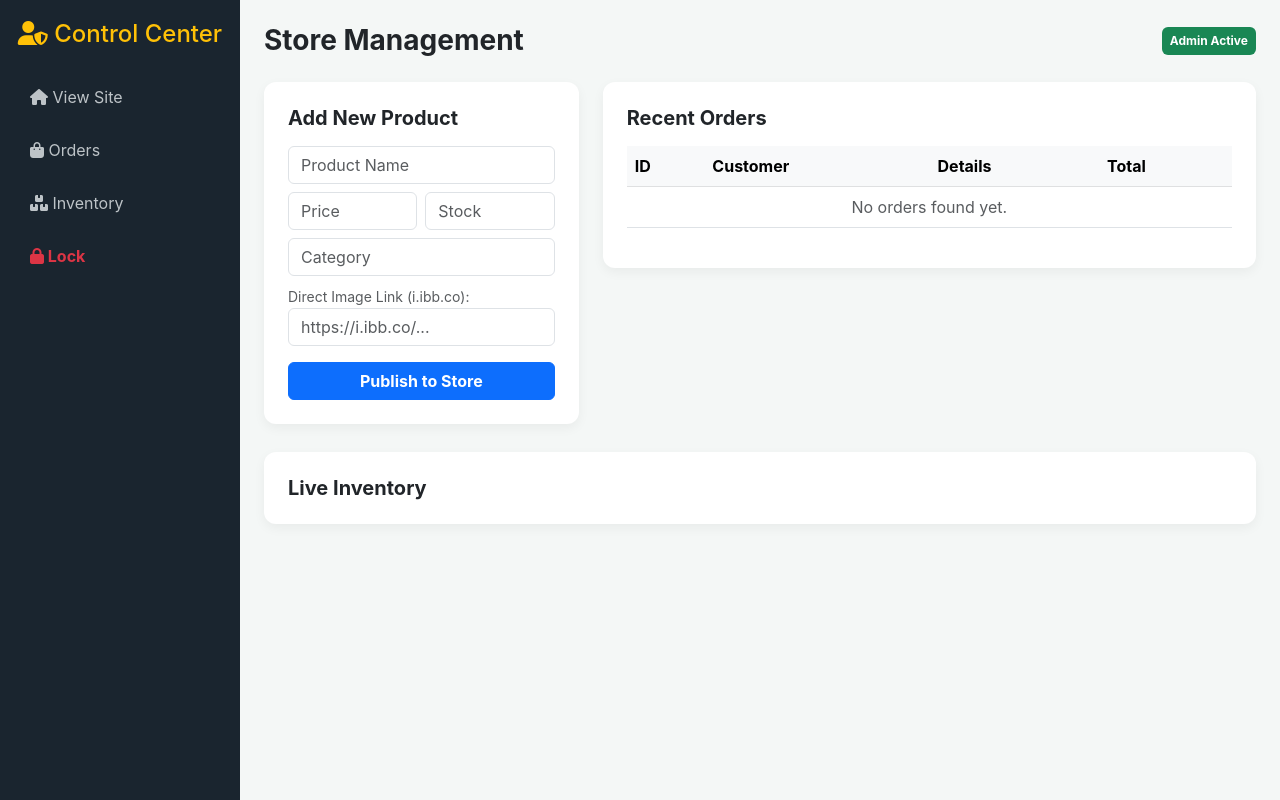
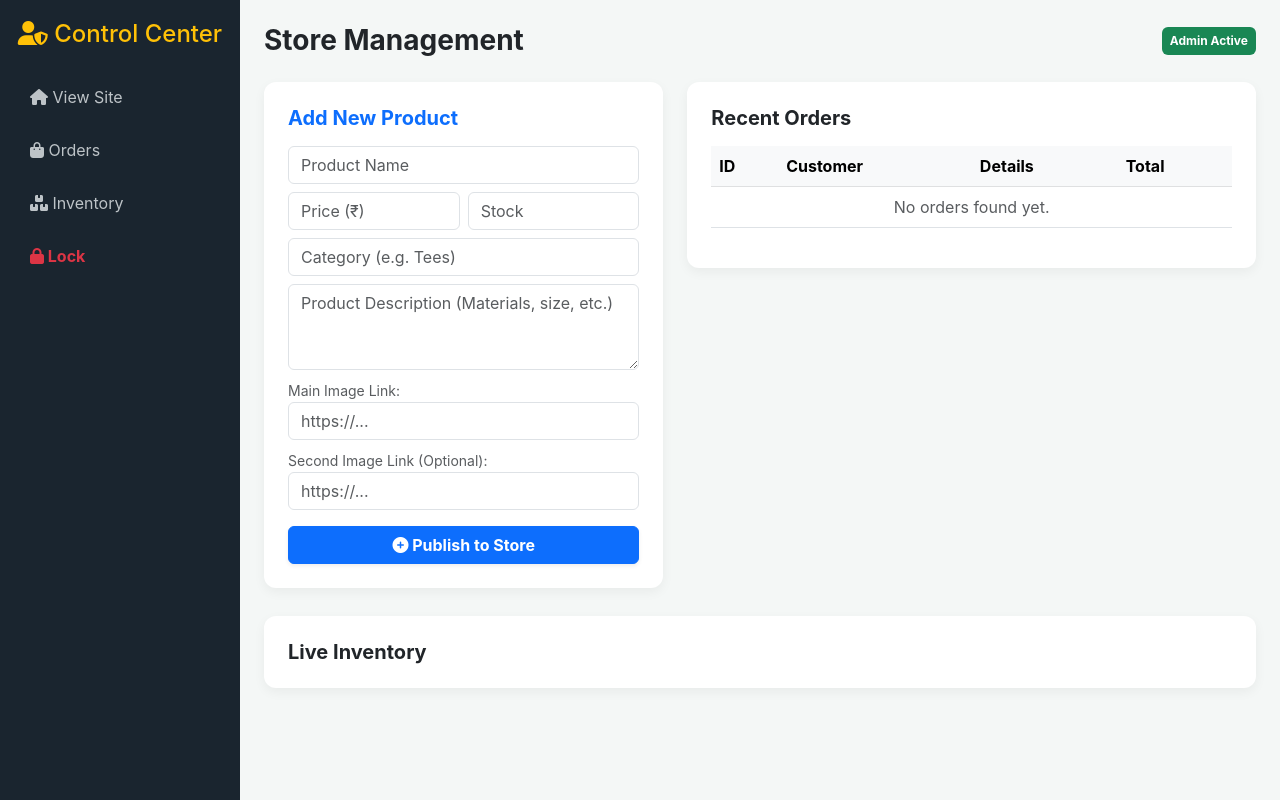
Before and after one commit to glmarshad558-bot/evia-shop, a Flask app: page /admin in a window 1280 px wide. Run offline with Flask 3, Linux system fonts and the light colour scheme; the visitor is signed in with stand-in values (Sample User, id 1); data that the repository does not hold is empty.

Commit message:
Update admin.html

```diff
--- a/templates/admin.html
+++ b/templates/admin.html
@@ -8,28 +8,21 @@
     <link rel="stylesheet" href="https://cdnjs.cloudflare.com/ajax/libs/font-awesome/6.0.0/css/all.min.css">
     <style>
         body { background-color: #f4f7f6; font-family: 'Inter', sans-serif; }
-
-        /* Sidebar styling */
         .sidebar { background: #1a252f; color: white; padding-top: 20px; transition: all 0.3s; z-index: 1000; }
         .sidebar a { color: #bdc3c7; text-decoration: none; display: block; padding: 12px 20px; border-radius: 8px; margin: 0 10px 5px 10px; }
         .sidebar a:hover { background: #2c3e50; color: white; }
         .sidebar .active { background: #3498db; color: white; }
 
-        /* DESKTOP VIEW (Screens wider than 768px) */
         @media (min-width: 768px) {
             .sidebar { position: fixed; width: 240px; height: 100vh; }
             .main-content { margin-left: 240px; width: calc(100% - 240px); }
         }
 
-        /* MOBILE VIEW (iPhone, Vivo, Android - 375px and up) */
         @media (max-width: 767.98px) {
             .sidebar { width: 100%; height: auto; position: relative; padding: 10px 0; }
-            .sidebar h4 { font-size: 1.1rem; margin-bottom: 10px !important; }
             .sidebar-nav { display: flex; flex-wrap: nowrap; overflow-x: auto; padding: 0 10px; }
             .sidebar a { white-space: nowrap; padding: 8px 15px; margin: 0 5px 0 0; font-size: 13px; flex: 0 0 auto; }
             .main-content { margin-left: 0; padding: 15px !important; }
-            .admin-card { padding: 15px !important; }
-            h3 { font-size: 1.4rem; }
         }
 
         .admin-card { border: none; border-radius: 12px; box-shadow: 0 4px 12px rgba(0,0,0,0.05); margin-bottom: 20px; background: white; }
@@ -68,24 +61,35 @@
             {% endwith %}
 
             <div class="row">
-                <div class="col-lg-4">
+                <div class="col-lg-5">
                     <div class="card admin-card p-4">
-                        <h5 class="mb-3 fw-bold">Add New Product</h5>
+                        <h5 class="mb-3 fw-bold text-primary">Add New Product</h5>
                         <form action="/admin" method="POST">
                             <input type="text" name="name" class="form-control mb-2" placeholder="Product Name" required>
+
                             <div class="row g-2 mb-2">
-                                <div class="col-6"><input type="number" name="price" class="form-control" placeholder="Price" required></div>
+                                <div class="col-6"><input type="number" name="price" class="form-control" placeholder="Price (₹)" required></div>
                                 <div class="col-6"><input type="number" name="stock" class="form-control" placeholder="Stock" required></div>
                             </div>
-                            <input type="text" name="category" class="form-control mb-2" placeholder="Category">
-                            <label class="small text-muted">Direct Image Link (i.ibb.co):</label>
-                            <input type="text" name="image_url" class="form-control mb-3" placeholder="https://i.ibb.co/..." required>
-                            <button class="btn btn-primary w-100 fw-bold">Publish to Store</button>
+
+                            <input type="text" name="category" class="form-control mb-2" placeholder="Category (e.g. Tees)">
+
+                            <textarea name="description" class="form-control mb-2" placeholder="Product Description (Materials, size, etc.)" rows="3"></textarea>
+
+                            <label class="small text-muted">Main Image Link:</label>
+                            <input type="text" name="image_url" class="form-control mb-2" placeholder="https://..." required>
+
+                            <label class="small text-muted">Second Image Link (Optional):</label>
+                            <input type="text" name="image_url_2" class="form-control mb-3" placeholder="https://...">
+
+                            <button class="btn btn-primary w-100 fw-bold shadow-sm">
+                                <i class="fa fa-plus-circle"></i> Publish to Store
+                            </button>
                         </form>
                     </div>
                 </div>
 
-                <div id="orders" class="col-lg-8">
+                <div id="orders" class="col-lg-7">
                     <div class="card admin-card p-4">
                         <h5 class="mb-3 fw-bold">Recent Orders</h5>
                         <div class="table-responsive">
@@ -125,7 +129,8 @@
                             <div class="p-2 border rounded h-100 d-flex flex-column">
                                 <img src="{{ p.image }}" class="product-item-img mb-2" onerror="this.src='https://placehold.co/100x100?text=Error'">
                                 <p class="small mb-2 text-truncate fw-bold">{{ p.name }}</p>
-                                <a href="/delete/{{ p.id }}" class="btn btn-sm btn-outline-danger w-100 mt-auto py-1" onclick="return confirm('Delete?')">Delete</a>
+                                <p class="small text-success mb-2">₹{{ p.price }}</p>
+                                <a href="/delete/{{ p.id }}" class="btn btn-sm btn-outline-danger w-100 mt-auto py-1" onclick="return confirm('Delete this product?')">Delete</a>
                             </div>
                         </div>
                         {% endfor %}
```
